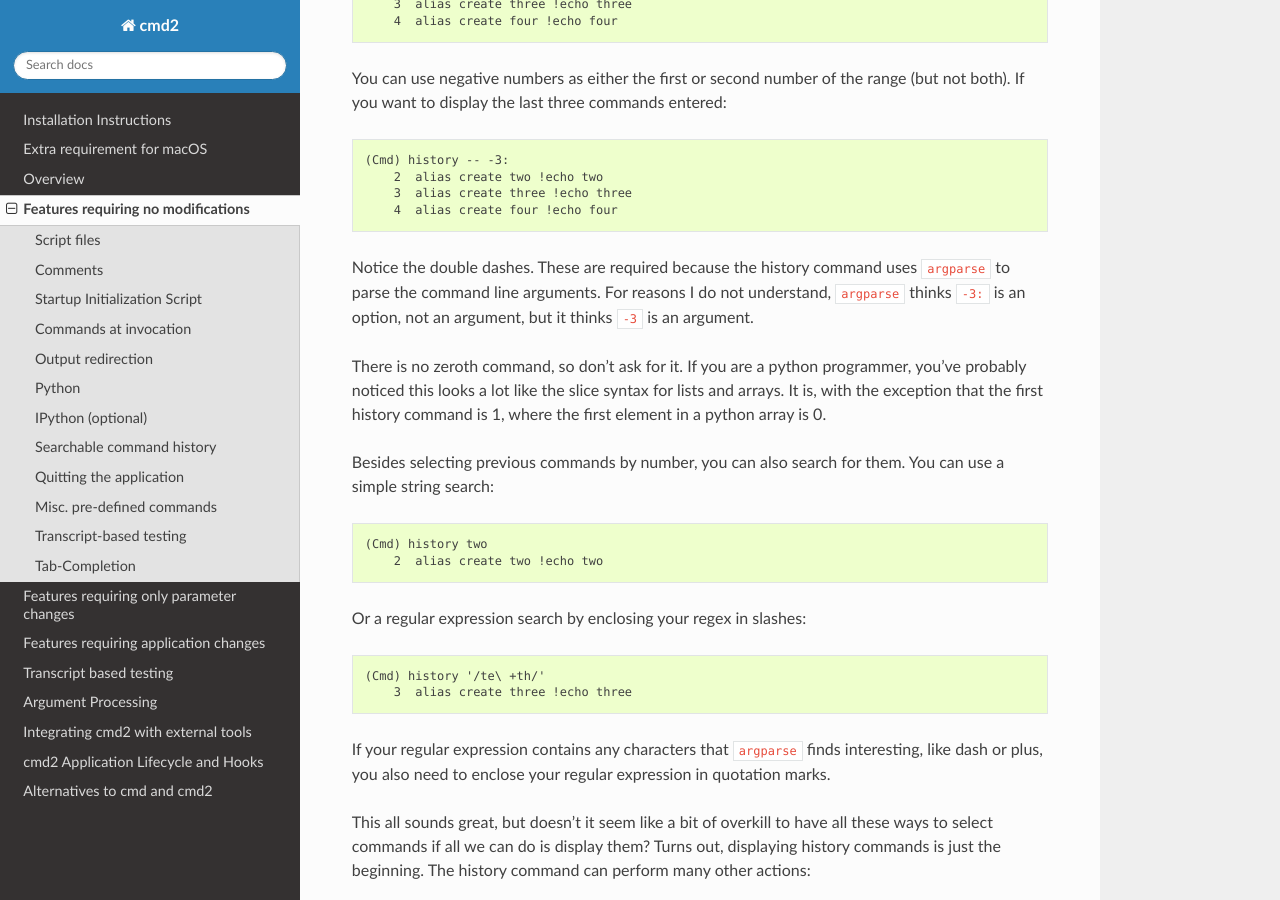
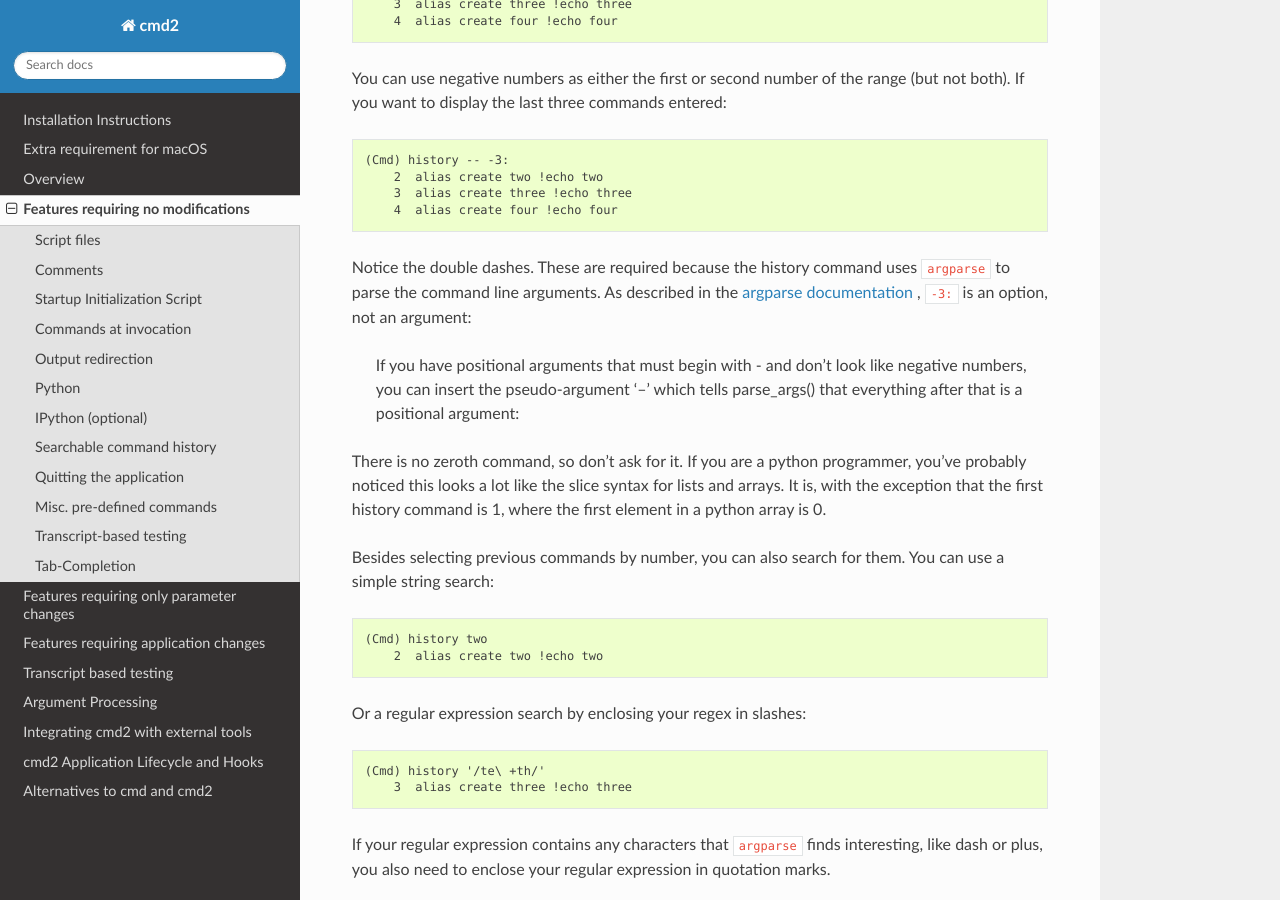
Before and after one commit to python-cmd2/cmd2, a Sphinx documentation site: the page built from docs/freefeatures.rst, in a window 1280 px wide and 900 px high, scrolled down 6888 px. Built offline with Sphinx 7.4.7 and the Read the Docs theme 2.0.0, drawn with Linux system fonts in a browser that asks for light colours.

Commit message:
Incorporating requested changes from the PR

```diff
--- a/docs/freefeatures.rst
+++ b/docs/freefeatures.rst
@@ -319,9 +319,13 @@ You can use negative numbers as either the first or second number of the range
         4  alias create four !echo four
 
 Notice the double dashes. These are required because the history command uses
-``argparse`` to parse the command line arguments. For reasons I do not
-understand, ``argparse`` thinks ``-3:`` is an option, not an argument, but it
-thinks ``-3`` is an argument.
+``argparse`` to parse the command line arguments. As described in the `argparse
+documentation <https://docs.python.org/3/library/argparse.html>`_ , ``-3:`` is
+an option, not an argument:
+
+    If you have positional arguments that must begin with - and don’t look like
+    negative numbers, you can insert the pseudo-argument '--' which tells
+    parse_args() that everything after that is a positional argument:
 
 There is no zeroth command, so don't ask for it. If you are a python programmer,
 you've probably noticed this looks a lot like the slice syntax for lists and
```
Also changed, not shown: 1 other file.
